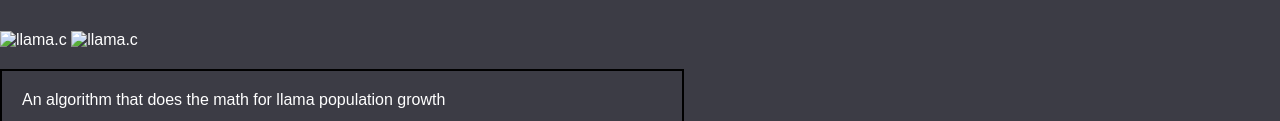
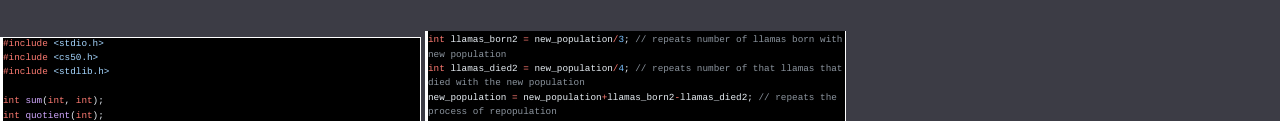
Before and after one commit to Javier-Barajas/Mywebpage, a plain HTML site: page Gallery.html in a window 1280 px wide. Shown: the part 596-717 px from the top of the page. Drawn offline with Linux system fonts and the light colour scheme.

Commit message:
Update Gallery.html

```diff
--- a/Gallery.html
+++ b/Gallery.html
@@ -19,8 +19,8 @@
     <p>This piece of code does the math of all the numbers in a sequence added together (e.g5: 1+2+3+4+5= 15)</p>
 <br>
     <div class="lockerIMG">
-    <img alt="llama.c" src="llama.c(image1) (1).png">
-    <img alt="llama.c" src="llama.c(image2) (1).png">
+    <img alt="llama.c" src="llama.c(image1).png">
+    <img alt="llama.c" src="llama.c(image2).png">
     </div>
     <p>An algorithm that does the math for llama population growth</p>
 <br>
```
